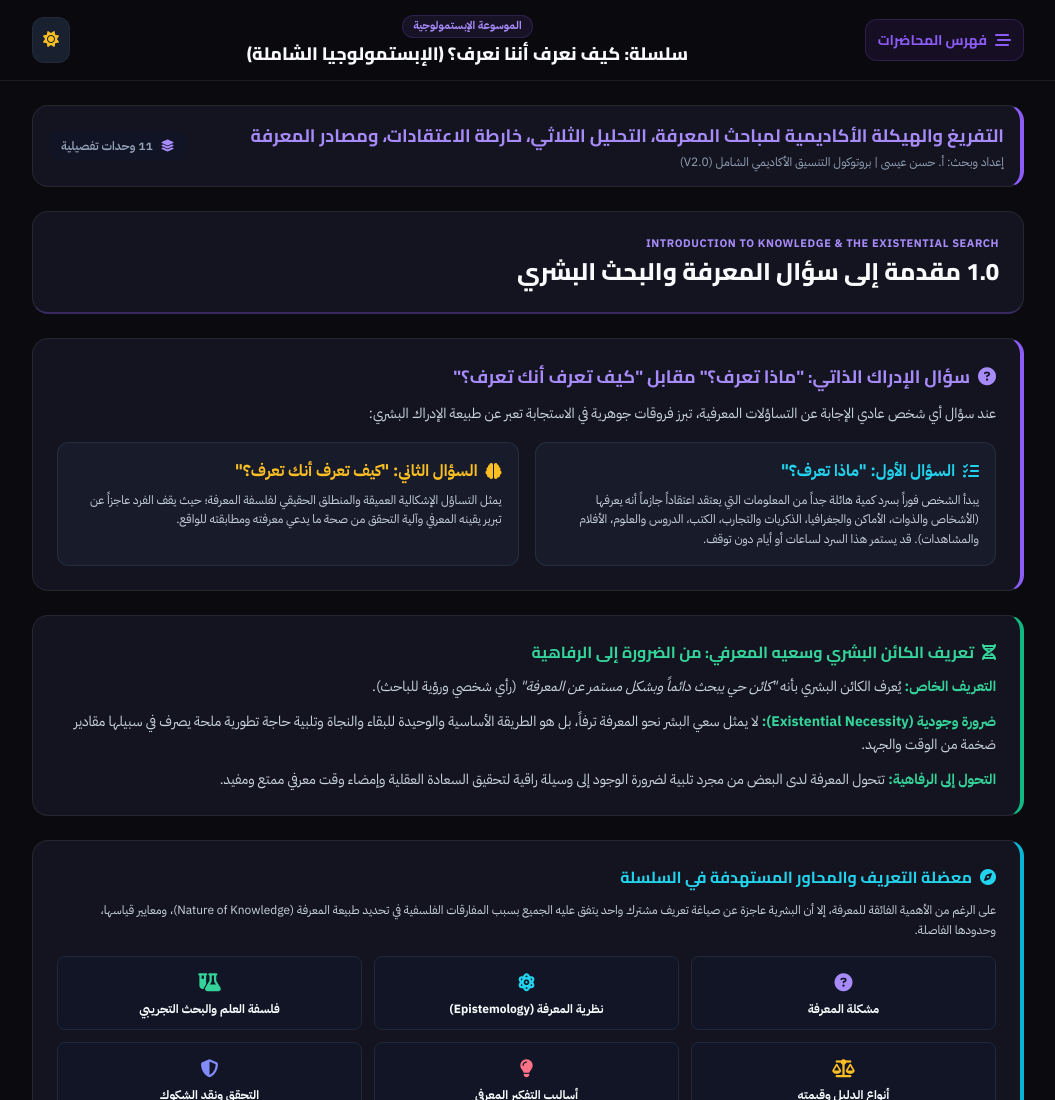
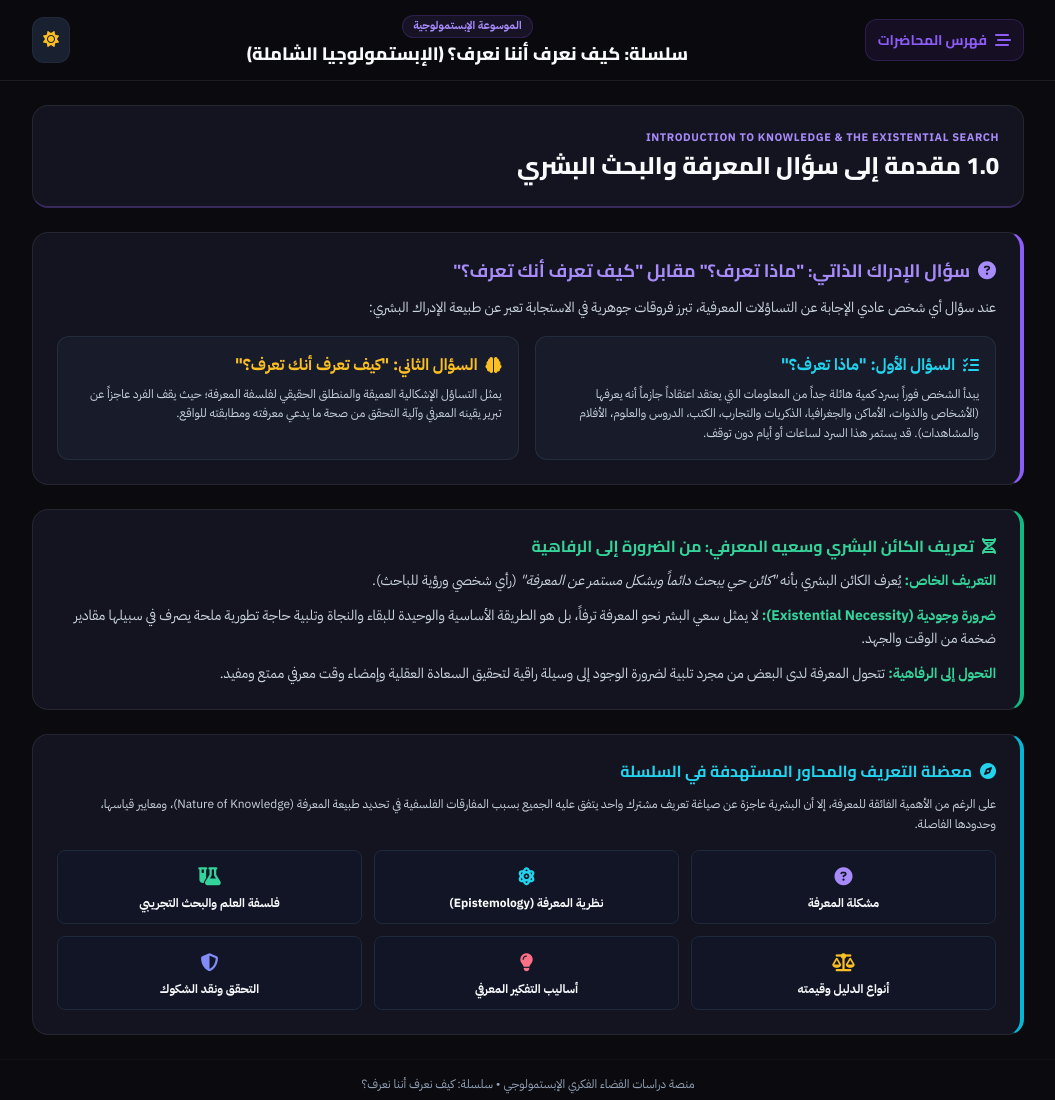
Before and after one commit to Raheem2030/CORE, a plain HTML site: page Epistemology1.html in a window 1280 px wide. Shown: the top 1100 px of the page, without its empty margins (112-1167 px from the left). Drawn offline with nearby package versions, Linux system fonts and the light colour scheme.

Commit message:
Update and rename Epistomology1.html to Epistemology1.html

```diff
--- a/Epistomology1.html
+++ b/Epistemology1.html
@@ -165,18 +165,6 @@
 
   <!-- Main Content Container -->
   <main class="flex-grow max-w-5xl w-full mx-auto px-4 py-6">
-
-    <!-- Subtitle / Meta Bar -->
-    <div class="mb-6 p-4 rounded-2xl glass-panel border-r-4 border-r-violet-500 flex flex-col sm:flex-row sm:items-center justify-between gap-3">
-      <div>
-        <h2 id="lecture-subtitle-display" class="font-cairo font-bold text-lg text-violet-500 dark:text-violet-400">الدليل الأكاديمي الشامل لنظرية المعرفة</h2>
-        <p class="text-xs text-slate-400 mt-1">إعداد وبحث: أ. حسن عيسى | بروتوكول التنسيق الأكاديمي الشامل (V2.0)</p>
-      </div>
-      <div class="flex items-center gap-2 text-xs font-semibold text-slate-400 bg-slate-800/20 dark:bg-slate-900/50 px-3 py-1.5 rounded-lg w-fit">
-        <i class="fa-solid fa-layer-group text-violet-400"></i>
-        <span id="topic-count-display">0 وحدات</span>
-      </div>
-    </div>
 
     <!-- Single Topic Active Viewport -->
     <div id="active-topic-viewport" class="space-y-6">
@@ -1131,10 +1119,17 @@
     }
 
     function renderLectureMetadata() {
-      document.getElementById('lecture-title-display').innerText = LECTURE_DATA.title;
-      document.getElementById('lecture-subtitle-display').innerText = LECTURE_DATA.subtitle;
-      document.getElementById('chapter-tag-display').innerText = LECTURE_DATA.chapterTag;
-      document.getElementById('topic-count-display').innerText = `${LECTURE_DATA.topics.length} وحدات تفصيلية`;
+      const titleEl = document.getElementById('lecture-title-display');
+      if (titleEl) titleEl.innerText = LECTURE_DATA.title;
+
+      const chapterTagEl = document.getElementById('chapter-tag-display');
+      if (chapterTagEl) chapterTagEl.innerText = LECTURE_DATA.chapterTag;
+
+      const subTitleEl = document.getElementById('lecture-subtitle-display');
+      if (subTitleEl) subTitleEl.innerText = LECTURE_DATA.subtitle;
+
+      const countEl = document.getElementById('topic-count-display');
+      if (countEl) countEl.innerText = `${LECTURE_DATA.topics.length} وحدات تفصيلية`;
     }
 
     function renderDrawerTree() {
```
